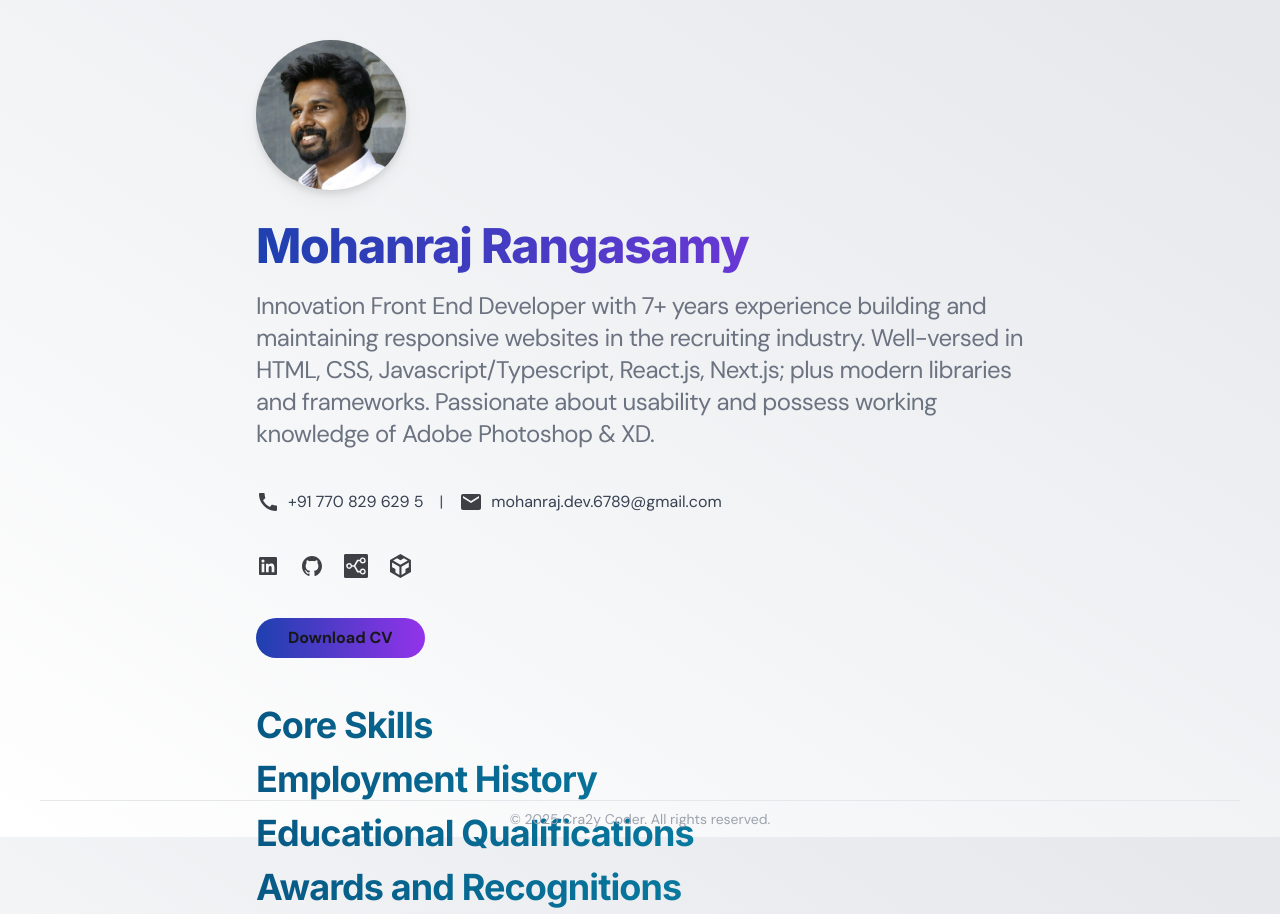
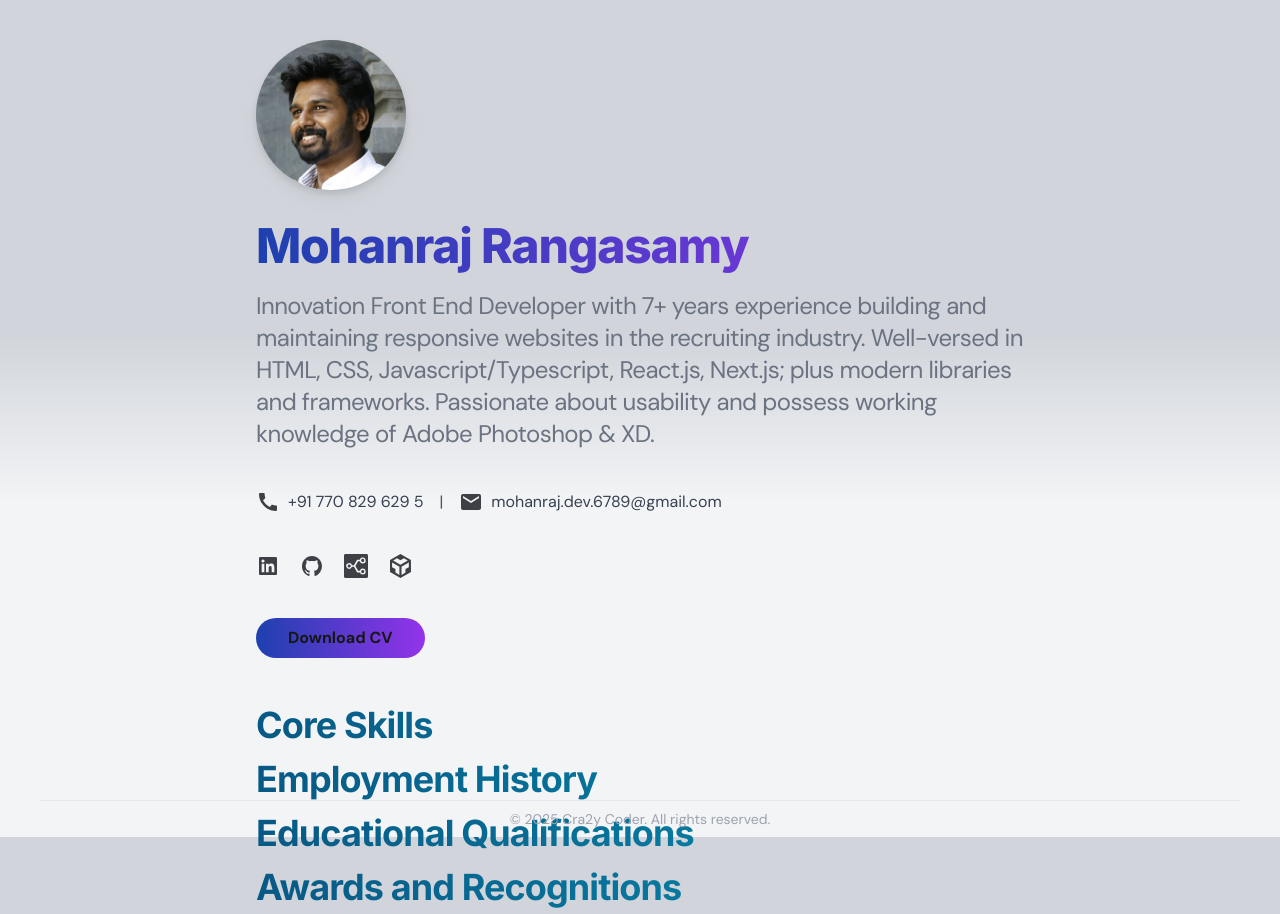
Before and after one commit to cra2ycoder/profile-app, a Next.js app: page / in a window 1280 px wide. Built offline with nearby package versions, Linux system fonts and the light colour scheme.

Commit message:
bg updates

```diff
--- a/app/layout.tsx
+++ b/app/layout.tsx
@@ -29,7 +29,9 @@ export default function RootLayout({
           rel="stylesheet"
         />
       </head>
-      <body className={`h-full bg-gradient-to-tr from-white to-gray-200 px-10`}>
+      <body
+        className={`h-full bg-gradient-to-t from-gray-100 from-40% via-white-40% to-gray-300 to-60% px-10`}
+      >
         {children}
       </body>
     </html>
```
